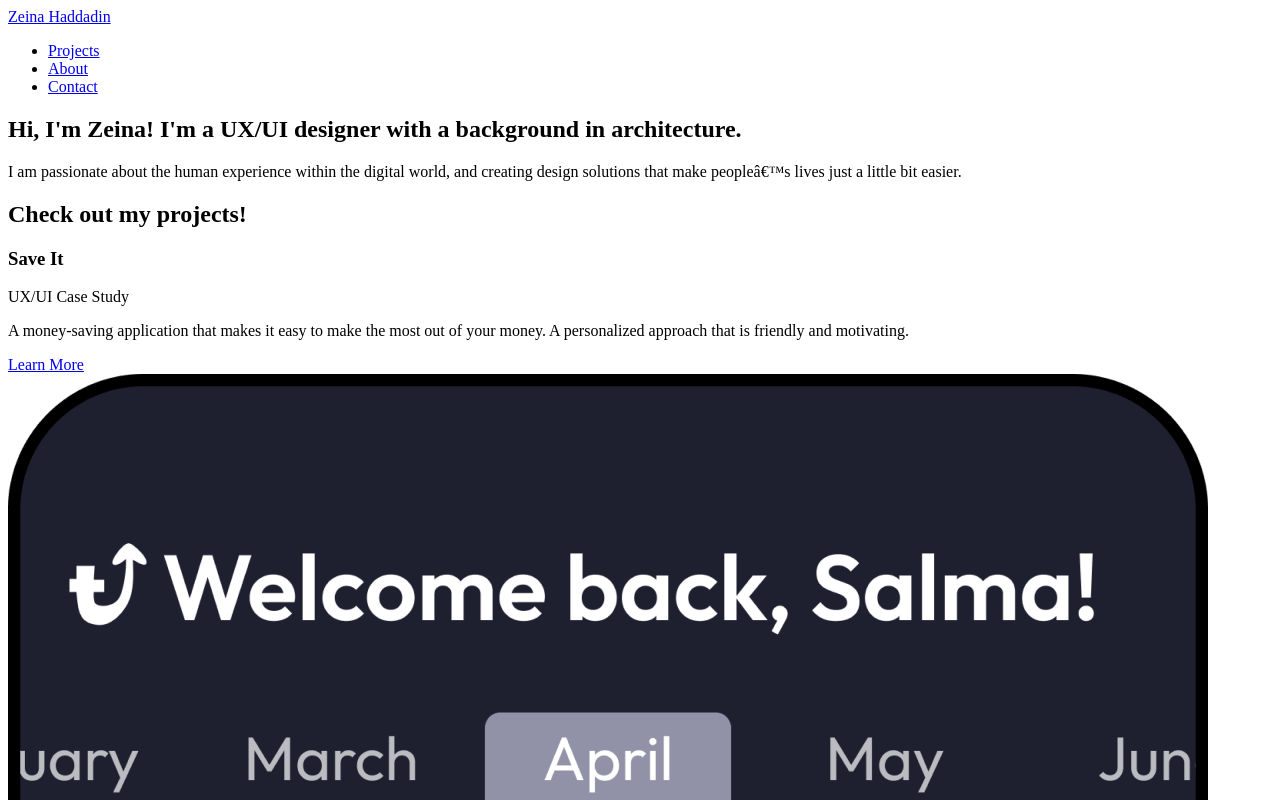
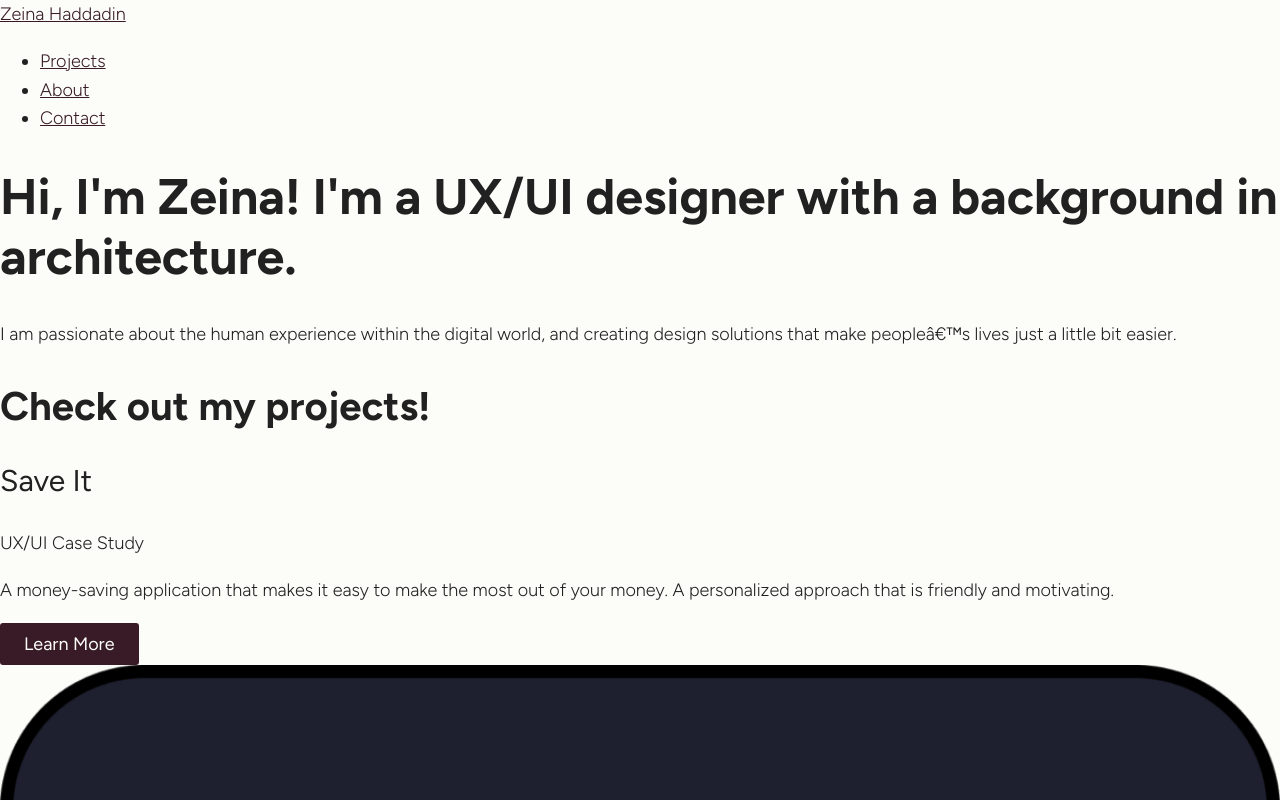
Before and after one commit to zeinahaddadin/portfolio-website-zeinahaddadin, a plain HTML site: page index.html in a window 1280 px wide. Shown: the top 800 px of the page. Drawn offline with nearby package versions, Linux system fonts and the light colour scheme.

Commit message:
Changes and additions for 1.6

```diff
--- /dev/null
+++ b/css/style.css
@@ -0,0 +1,69 @@
+/*
+Colours used:
+Primary Colour (Dark Grey): 33,33,33
+Primary Colour (Light Purple): 164, 157, 146
+Secondary Colour (Light Grey): 236, 236, 236
+Secondary Colour (White): 252, 253, 249
+Secondary Colour (Purple): 56, 27, 38
+*/
+html {
+    font-size: 62.5%;
+}
+body {
+    background-color: rgb(252, 253, 249);
+    font-family: 'Figtree', sans-serif;
+    font-size: 1.8rem;
+    font-weight: 300;
+    line-height: 1.6;
+    color: rgb(33, 33, 33);
+}
+h1, h2, h3, h4 {
+    line-height: 1.2;
+}
+h1 {
+    font-size: 5rem;
+    font-weight: 700;
+}
+h2 {
+    font-size: 4rem;
+    font-weight: 700;
+}
+h3 {
+    font-size: 3rem;
+    font-weight: 400;
+}
+img {
+    width: 100%;
+}
+a {
+    color: rgb(56, 27, 38);
+}
+a:visited {
+    color: rgb(56, 27, 38);
+}
+a:hover,
+a:focus {
+    color: rgb(164, 157, 146);
+}
+a:active {
+    color: rgb(164, 157, 146);
+}
+.btn {
+    display: inline-block;
+    background-color: rgb(56, 27, 38);
+    color: rgb(252, 253, 249);
+    font-weight: 400;
+    padding: 12px 24px;
+    border-radius: 3px;
+    transition: 0.2s opacity;
+    text-decoration: none;
+    line-height: 1;
+}
+.btn:visited {
+    color: rgb(252, 253, 249);
+}
+.btn:hover,
+.btn:focus,
+.btn:active {
+    opacity: 0.8;
+}
--- a/index.html
+++ b/index.html
@@ -3,6 +3,12 @@
 <head>
     <meta charset="uft=8">
     <title>Zeina Haddadin: UX/UI Portfolio</title>
+    <link rel="stylesheet" type="text/css" href="https://cdnjs.cloudflare.com/ajax/libs/normalize/8.0.1/normalize.min.css">
+    <link rel="stylesheet" type="text/css" href="css/style.css">
+    <link rel="preconnect" href="https://fonts.googleapis.com">
+    <link rel="preconnect" href="https://fonts.gstatic.com" crossorigin>
+    <link href="https://fonts.googleapis.com/css2?family=Figtree:ital,wght@0,300..900;1,300..900&display=swap" rel="stylesheet">
+    <meta name="viewport" content="width=device-width, initial-scale=1">
 </head>
 <body>
     <header>
@@ -42,22 +48,6 @@
                             <picture class="project-card__image">
                                 <source srcset="img/save-it/image_saveit_1x.png" media="max-width: 767px">
                                 <img src="img/save-it/image_saveit_2x.png" alt="Save It Cover image">
-                            </picture>
-                        </div>
-                    </div>
-                    <div class="project-card">
-                        <div class="project-card__content-wrapper">
-                            <h3 class="project-card__heading">INSAN HRMS</h3>
-                            <p class="project-card__accent-heading">UX/UI Case Study</p>
-                            <p class="project-card__description">
-                                A self-service human resource management system where employees and managers can access personal information, request leaves and view balances.
-                            </p>
-                            <a class="btn" href="#">Learn More</a>
-                        </div>
-                        <div class="project-card__image-wrapper">
-                            <picture class="project-card__image">
-                                <source srcset="img/insan/image_insan_1x.png" media="max-width:767px">
-                                <img src="img/insan/image_insan_2x.png" alt="INSAN HRMS Cover image">
                             </picture>
                         </div>
                     </div>
```
Also changed, not shown: about.html (+6 -0 lines), save-it.html (+6 -0 lines).
